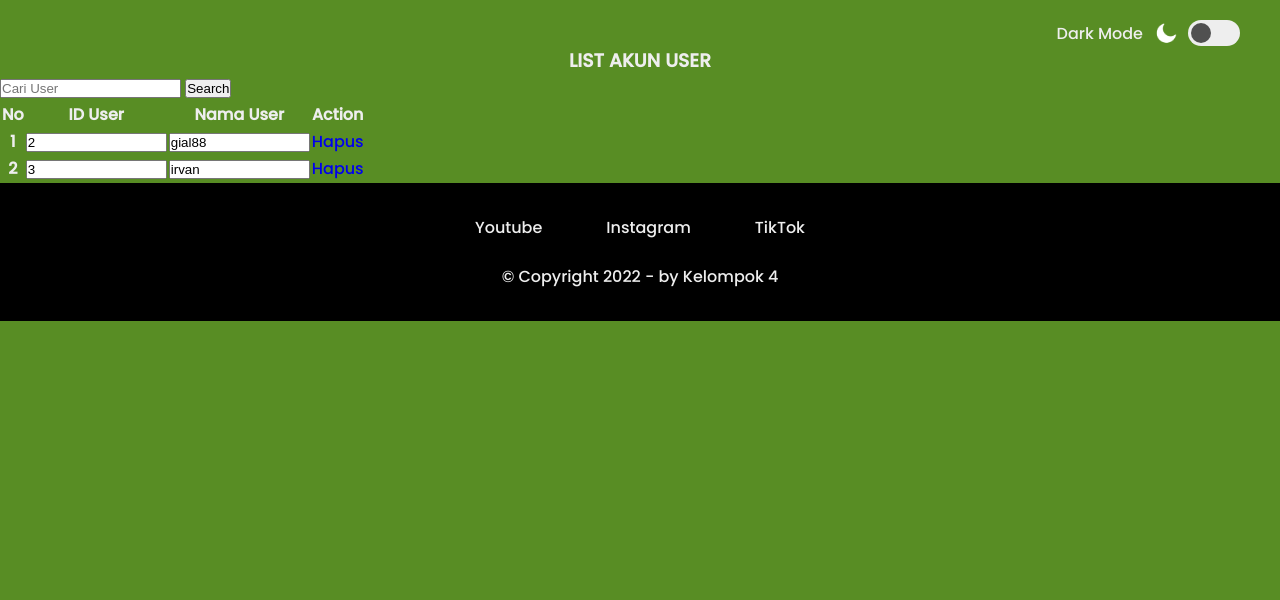
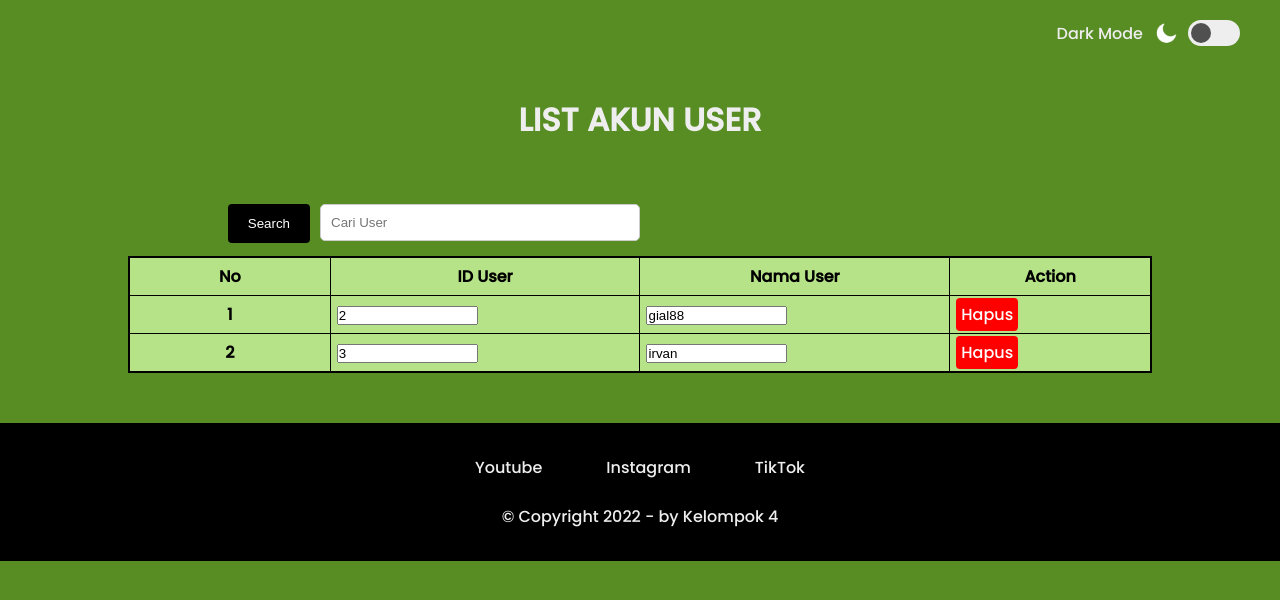
Before and after one commit to luthfihanif13/Kelompok4_B1_21, a PHP site: page /admin_lihat_akun_user.php in a window 1280 px wide. Shown: the part 149-749 px from the top of the page. Run offline with PHP 8.4, Linux system fonts and the light colour scheme; data comes from the database, SQL or seed files in the repository.

Commit message:
Manajemen akun user

```diff
--- a/admin_lihat_akun_user.php
+++ b/admin_lihat_akun_user.php
@@ -11,6 +11,68 @@
     <link rel="stylesheet" href="style_admin.css">
     <link rel="shortcut icon" href="images/LogoZhongliB.ico">
     <title>Menu Admin</title>
+    <style>
+        h3{
+            padding-top: 50px;
+            font-size: 32px;
+            margin-bottom: 50px;
+        }
+        table th {
+            text-align: center;
+            background-color: #909090;
+            color: black;
+        }
+        table {
+            border-collapse: collapse;
+            width: 80%;
+            margin-top: 50px;
+            margin-left: auto;
+            margin-right: auto;
+            margin-bottom: 50px;
+            border: 2px solid black;
+        }
+        table td, table th {
+            border: 1px solid black;
+            background-color: #B6E388;
+            padding: 6px;
+            width: 100px;
+        }
+        .hapus a {
+            text-decoration: none;
+        }
+        tr td .delete{
+            background-color: #FF0000;
+            color: white;
+            padding: 5px 5px;
+            border: none;
+            border-radius: 4px;
+            cursor: pointer;
+            text-decoration: none;
+        }
+        .search-bar{
+            width: 25%;
+            padding: 10px;
+            border: 1px solid #ccc;
+            border-radius: 5px;
+            box-sizing: border-box;
+            margin-top: 10px;
+            margin-bottom: 15px;
+            margin-right: 50%;
+            resize: vertical;
+            float: right;
+        }
+        div button[type="submit"]{
+            background-color: black;
+            color: white;
+            margin-top: 10px;
+            margin-right: 10px;
+            padding: 12px 20px;
+            border: none;
+            border-radius: 4px;
+            cursor: pointer;
+            float: right;
+        }
+    </style>
 </head>
 <body>
 <header>
```
